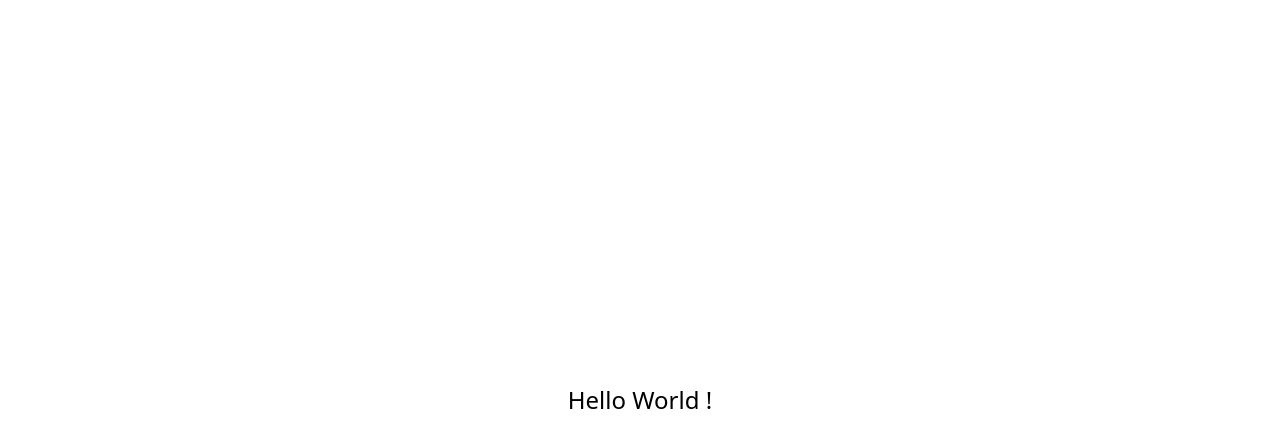
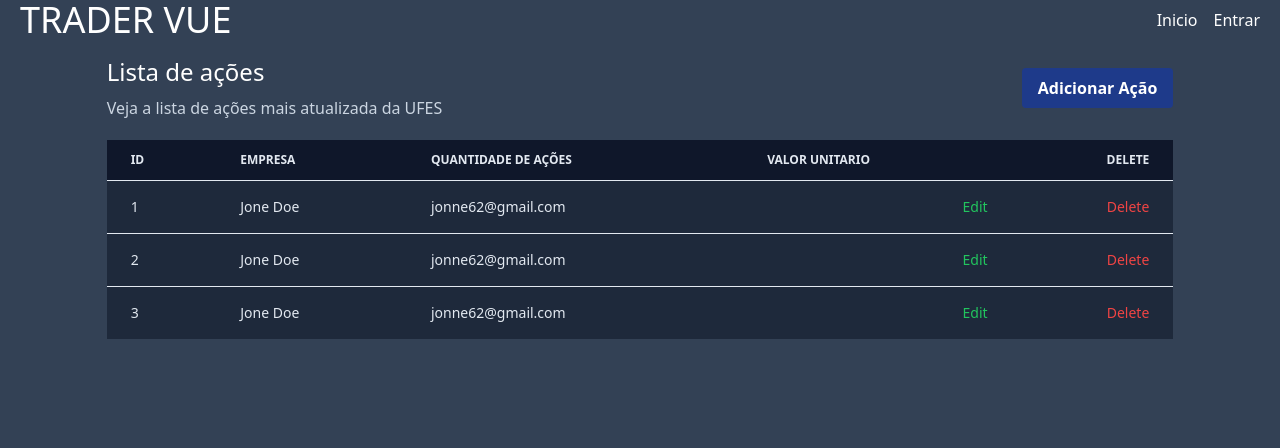
Before and after one commit to HiagoScierry/trade-vue, a Vue app: page / in a window 1280 px wide. Shown: the top 448 px of the page. Built offline with nearby package versions, Linux system fonts and the light colour scheme.

Commit message:
criado interface base

```diff
--- a/package.json
+++ b/package.json
@@ -11,7 +11,8 @@
   },
   "dependencies": {
     "vue": "^3.3.4",
-    "vue-router": "^4.2.5"
+    "vue-router": "^4.2.5",
+    "vuex": "^4.1.0"
   },
   "devDependencies": {
     "@rushstack/eslint-patch": "^1.3.3",
--- /dev/null
+++ b/src/components/button.vue
@@ -0,0 +1,30 @@
+<template>
+  <button :class="color[type]" type="button">
+    {{ text }}
+  </button>
+</template>
+
+<script>
+export default {
+  name: 'ButtonComponent',
+  data() {
+    return {
+      color: {
+        primary: 'bg-blue-900 hover:bg-blue-800 text-white font-bold py-2 px-4 rounded',
+        success: 'bg-green-900 hover:bg-green-800 text-white font-bold py-2 px-4 rounded',
+        danger: 'bg-red-900 hover:bg-red-800 text-white font-bold py-2 px-4 rounded'
+      }
+    }
+  },
+  props: {
+    text: {
+      type: String,
+      default: 'Button'
+    },
+    type: {
+      type: String,
+      default: 'default'
+    }
+  }
+}
+</script>
--- /dev/null
+++ b/src/components/layout.vue
@@ -0,0 +1,11 @@
+<template>
+    <div class="bg-slate-700 text-white w-screen h-screen">
+        <slot></slot>
+    </div>
+</template>
+
+<script>
+    export default {
+        name: 'LayoutComponent',
+    };
+</script>
--- /dev/null
+++ b/src/components/tableList.vue
@@ -0,0 +1,56 @@
+<template>
+        <table class="min-w-full divide-y divide-slate-200 rounded-2xl text-slate-200">
+          <thead class="bg-slate-900">
+            <tr>
+              <th scope="col" class="px-6 py-3 text-xs font-bold text-left uppercase">ID</th>
+              <th scope="col" class="px-6 py-3 text-xs font-bold text-left uppercase">Empresa</th>
+              <th scope="col" class="px-6 py-3 text-xs font-bold text-left uppercase">Quantidade de ações</th>
+              <th scope="col" class="px-6 py-3 text-xs font-bold text-left uppercase">Valor Unitario</th>
+              <th scope="col" class="px-6 py-3 text-xs font-bold text-right uppercase">Delete</th>
+            </tr>
+          </thead>
+          <tbody class="divide-y bg-slate-800 divide-slate-200">
+            <tr>
+              <td class="px-6 py-4 text-sm font-medium whitespace-nowrap">1</td>
+              <td class="px-6 py-4 text-sm whitespace-nowrap">Jone Doe</td>
+              <td class="px-6 py-4 text-sm whitespace-nowrap">jonne62@gmail.com</td>
+              <td class="px-6 py-4 text-sm font-medium text-right whitespace-nowrap">
+                <a class="text-green-500 hover:text-green-700" href="#"> Edit </a>
+              </td>
+              <td class="px-6 py-4 text-sm font-medium text-right whitespace-nowrap">
+                <a class="text-red-500 hover:text-red-700" href="#"> Delete </a>
+              </td>
+            </tr>
+            <tr>
+              <td class="px-6 py-4 text-sm font-medium whitespace-nowrap">2</td>
+              <td class="px-6 py-4 text-sm whitespace-nowrap">Jone Doe</td>
+              <td class="px-6 py-4 text-sm whitespace-nowrap">jonne62@gmail.com</td>
+              <td class="px-6 py-4 text-sm font-medium text-right whitespace-nowrap">
+                <a class="text-green-500 hover:text-green-700" href="#"> Edit </a>
+              </td>
+              <td class="px-6 py-4 text-sm font-medium text-right whitespace-nowrap">
+                <a class="text-red-500 hover:text-red-700" href="#"> Delete </a>
+              </td>
+            </tr>
+            <tr>
+              <td class="px-6 py-4 text-sm font-medium whitespace-nowrap">3</td>
+              <td class="px-6 py-4 text-sm whitespace-nowrap">Jone Doe</td>
+              <td class="px-6 py-4 text-sm whitespace-nowrap">jonne62@gmail.com</td>
+              <td class="px-6 py-4 text-sm font-medium text-right whitespace-nowrap">
+                <a class="text-green-500 hover:text-green-700" href="#"> Edit </a>
+              </td>
+              <td class="px-6 py-4 text-sm font-medium text-right whitespace-nowrap">
+                <a class="text-red-500 hover:text-red-700" href="#"> Delete </a>
+              </td>
+            </tr>
+          </tbody>
+        </table>
+
+</template>
+
+<script>
+
+export default {
+  name: 'tableListComponent',
+}
+</script>
--- a/src/views/HomeView.vue
+++ b/src/views/HomeView.vue
@@ -1,11 +1,43 @@
 <template>
-    <div class="flex justify-center items-center h-screen w-screen">
-        <h1 class="text-2xl">Hello World !</h1>
+  <layout>
+    <div class="flex justify-between items-center h-8 w-screen p-5">
+      <div class="text-4xl">TRADER VUE</div>
+      <nav>
+        <ul class="flex gap-4">
+          <li>Inicio</li>
+          <li>Entrar</li>
+        </ul>
+      </nav>
     </div>
+
+    <div class="mt-4 flex flex-col justify-center items-center">
+      <div class="w-10/12 m-auto">
+        <div class="flex justify-between items-center mb-5">
+          <div>
+            <h1 class="text-2xl mb-2">Lista de ações</h1>
+            <p class="text-md text-slate-300">Veja a lista de ações mais atualizada da UFES</p>
+          </div>
+          <div>
+            <buttonComponent type="primary" text="Adicionar Ação">/</buttonComponent>
+          </div>
+        </div>
+        <tableListComponent></tableListComponent>
+      </div>
+    </div>
+  </layout>
 </template>
 
-<script >
-    export default {
-        name: 'HomeView',
-    };
+<script>
+import LayoutComponent from '@/Components/layout.vue'
+import buttonComponent from '@/Components/button.vue'
+import tableListComponent from '@/Components/tableList.vue'
+
+export default {
+  name: 'HomeView',
+  components: {
+    layout: LayoutComponent,
+    buttonComponent,
+    tableListComponent
+  }
+}
 </script>
```
Also changed, not shown: 1 other file (tests, documents, lock files or other folders).
